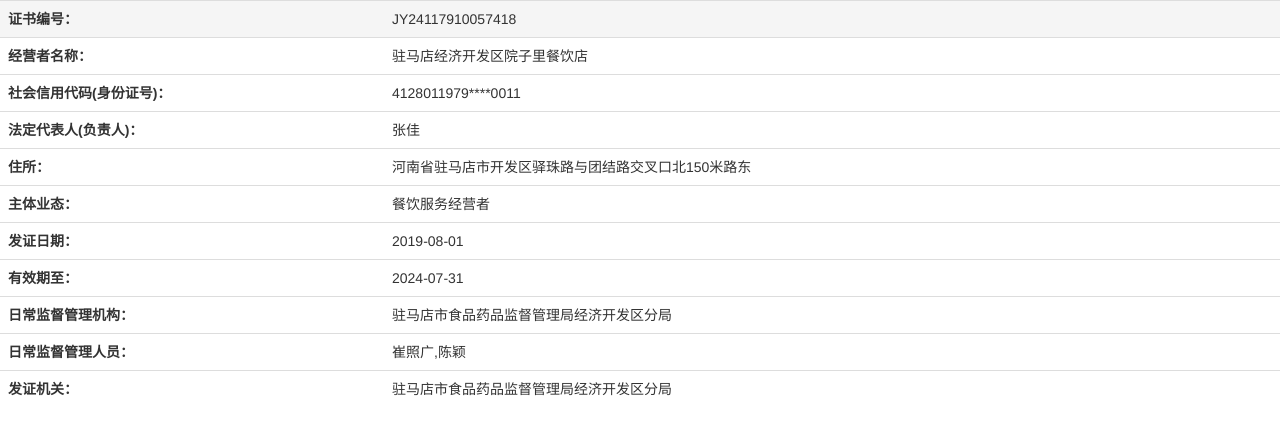
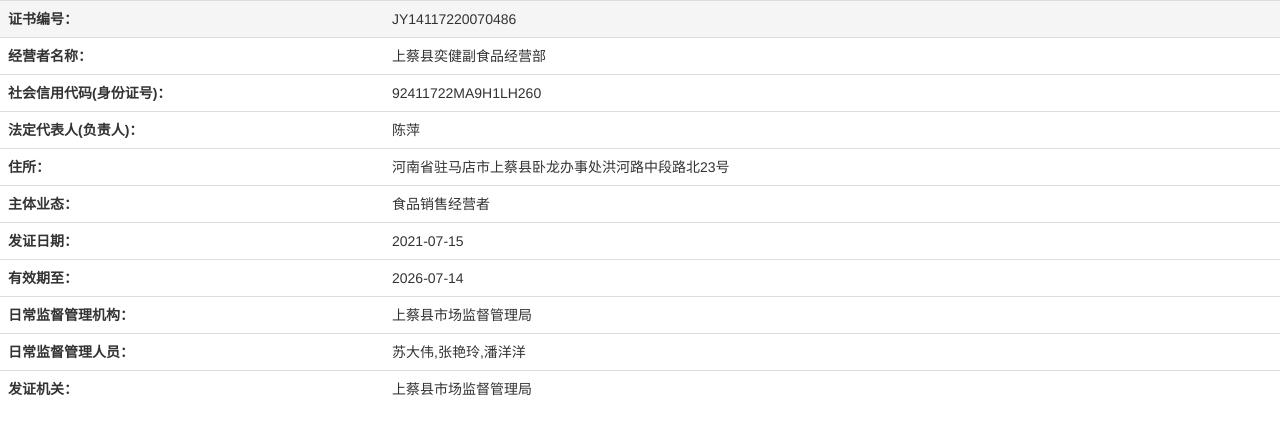
Before and after one commit to yygua/scsp, a plain HTML site: page index.html in a window 1280 px wide. Drawn offline with nearby package versions, Linux system fonts and the light colour scheme; files that its build step writes are made by us from their sources.

Commit message:
Update and rename 食品经营许可证证书查询.html to index.html

```diff
--- a/食品经营许可证证书查询.html
+++ b/index.html
@@ -6,7 +6,7 @@
     <meta name="viewport" content="width=device-width, initial-scale=1">
 
     <title>食品经营许可证证书查询</title>
-    <link rel="stylesheet" href="./食品经营许可证证书查询_files/bootstrap.min.css">
+    <link rel="stylesheet" href="./bootstrap.min.css">
 <style type="text/css">
 
 
@@ -18,63 +18,63 @@
      	<tbody><tr>
             <th style="width: 30%;">证书编号：</th>
 
-            <td>JY24117910057418</td>
+            <td>JY14117220070486</td>
 
         </tr>
         <tr>
             <th style="width: 30%;">经营者名称：</th>
-            <td>驻马店经济开发区院子里餐饮店</td>
+            <td>上蔡县奕健副食品经营部</td>
         </tr>
         <tr>
             <th style="width: 30%;">社会信用代码(身份证号)：</th>
 
-            <td>4128011979****0011</td>
+            <td>92411722MA9H1LH260</td>
 
         </tr>
         <tr>
             <th style="width: 30%;">法定代表人(负责人)：</th>
-            <td>张佳</td>
+            <td>陈萍</td>
 
         </tr>
         <tr>
             <th style="width: 30%;">住所：</th>
-            <td>河南省驻马店市开发区驿珠路与团结路交叉口北150米路东</td>
+            <td>河南省驻马店市上蔡县卧龙办事处洪河路中段路北23号</td>
 
         </tr>
         <tr>
             <th style="width: 30%;">主体业态：</th>
 
-             <td>餐饮服务经营者</td>
+             <td>食品销售经营者</td>
 
 
         </tr>
         <tr>
             <th style="width: 30%;">发证日期：</th>
-            <td>2019-08-01</td>
+            <td>2021-07-15</td>
         </tr>
         <tr>
             <th style="width: 30%;">有效期至：</th>
-            <td>2024-07-31</td>
+            <td>2026-07-14</td>
         </tr>
         <tr>
             <th style="width: 30%;">日常监督管理机构：</th>
-            <td>驻马店市食品药品监督管理局经济开发区分局</td>
+            <td>上蔡县市场监督管理局</td>
         </tr>
         <tr>
             <th style="width: 30%;">日常监督管理人员：</th>
-            <td>崔照广,陈颖</td>
+            <td>苏大伟,张艳玲,潘洋洋</td>
         </tr>
 		 <tr>
             <th style="width: 30%;">发证机关：</th>
-            <td>驻马店市食品药品监督管理局经济开发区分局</td>
+            <td>上蔡县市场监督管理局</td>
         </tr>
     </tbody></table>
 </div>
 
 
 
-<script src="./食品经营许可证证书查询_files/laypage.js.下载"></script>
-<script type="text/javascript" src="./食品经营许可证证书查询_files/jquery.min.js.下载"></script>
+<script src="./laypage.js.下载"></script>
+<script type="text/javascript" src="./jquery.min.js.下载"></script>
 
 <script type="text/javascript">
 
@@ -82,12 +82,12 @@
 
 <!-- jQuery文件。务必在bootstrap.min.js 之前引入 -->
 
-<script src="./食品经营许可证证书查询_files/jquery.validationEngine-zh_CN.js.下载"></script>
-<script src="./食品经营许可证证书查询_files/jquery.validationEngine.js.下载"></script>
+<script src="./jquery.validationEngine-zh_CN.js.下载"></script>
+<script src="./jquery.validationEngine.js.下载"></script>
 
-<script src="./食品经营许可证证书查询_files/jquery.json-2.4.min.js.下载"></script>
+<script src="./jquery.json-2.4.min.js.下载"></script>
 <!-- Include all compiled plugins (below), or include individual files as needed -->
-<script src="./食品经营许可证证书查询_files/bootstrap.min.js.下载"></script>
+<script src="./bootstrap.min.js.下载"></script>
 
 
 </body></html>
```
